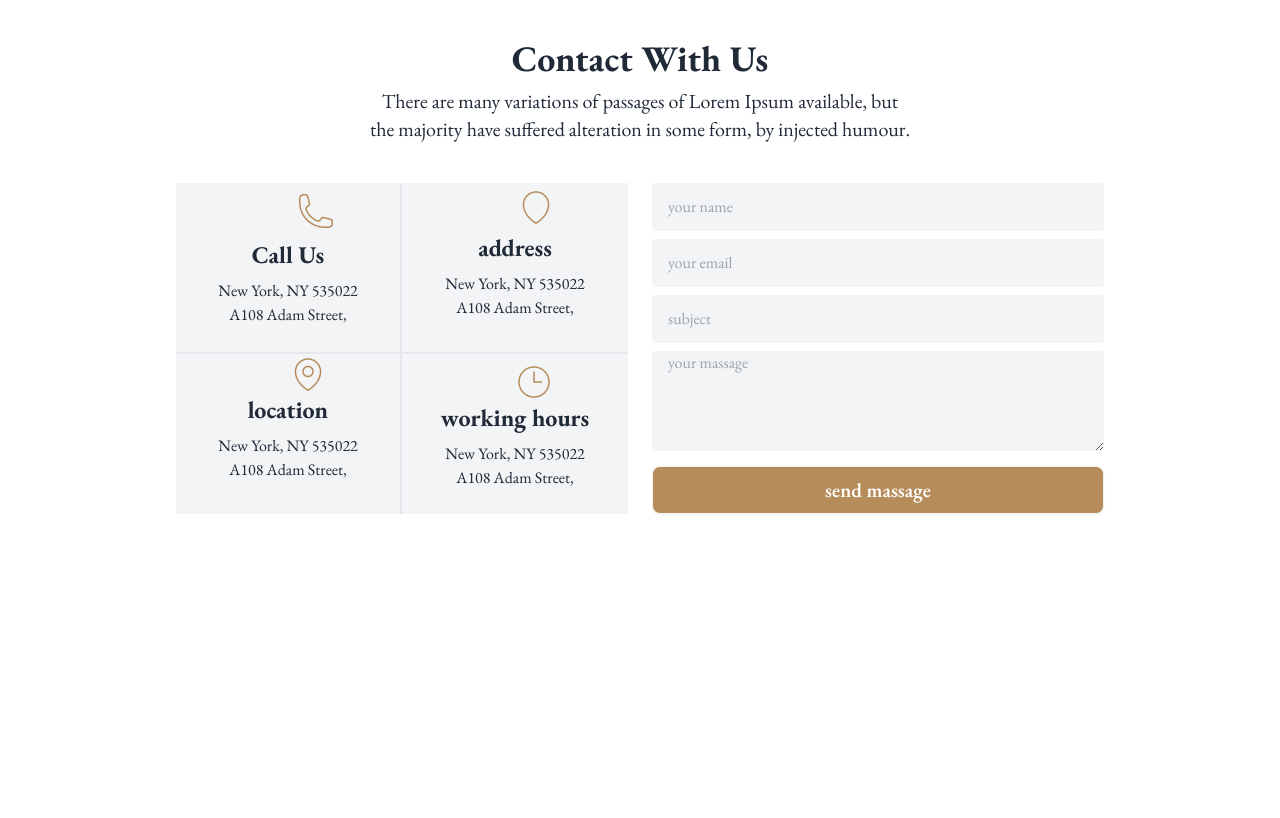
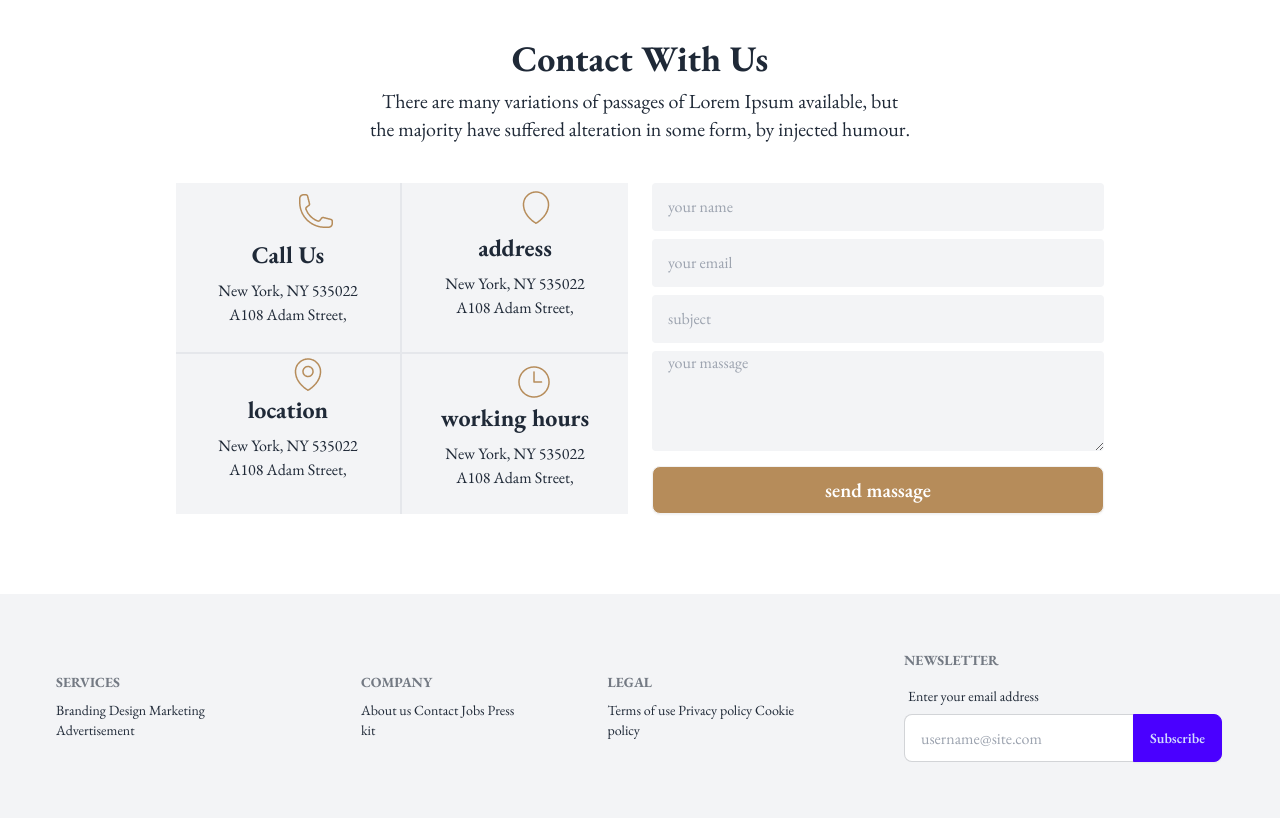
Before and after one commit to Imranahmed935/Law-Solution-2024, a plain HTML site: page index.html in a window 1280 px wide. Shown: the part 3423-4241 px from the top of the page. Before the commit the page ends 4017 px from the top, so only its background shows below. Drawn offline with nearby package versions, Linux system fonts and the light colour scheme.

Commit message:
footer added

```diff
--- a/index.html
+++ b/index.html
@@ -346,5 +346,44 @@
         </div>
       </section>
     </main>
+    <footer class="footer bg-gray-100 text-base-content p-10">
+      <div class="container mx-auto p-4 lg:flex justify-center items-center gap-20">
+        <nav>
+          <h6 class="footer-title">Services</h6>
+          <a class="link link-hover">Branding</a>
+          <a class="link link-hover">Design</a>
+          <a class="link link-hover">Marketing</a>
+          <a class="link link-hover">Advertisement</a>
+        </nav>
+        <nav>
+          <h6 class="footer-title">Company</h6>
+          <a class="link link-hover">About us</a>
+          <a class="link link-hover">Contact</a>
+          <a class="link link-hover">Jobs</a>
+          <a class="link link-hover">Press kit</a>
+        </nav>
+        <nav>
+          <h6 class="footer-title">Legal</h6>
+          <a class="link link-hover">Terms of use</a>
+          <a class="link link-hover">Privacy policy</a>
+          <a class="link link-hover">Cookie policy</a>
+        </nav>
+        <form>
+          <h6 class="footer-title">Newsletter</h6>
+          <fieldset class="form-control w-80">
+            <label class="label">
+              <span class="label-text">Enter your email address</span>
+            </label>
+            <div class="join">
+              <input
+                type="text"
+                placeholder="username@site.com"
+                class="input input-bordered join-item" />
+              <button class="btn btn-primary join-item">Subscribe</button>
+            </div>
+          </fieldset>
+        </form>
+      </div>
+    </footer>
   </body>
 </html>
```
